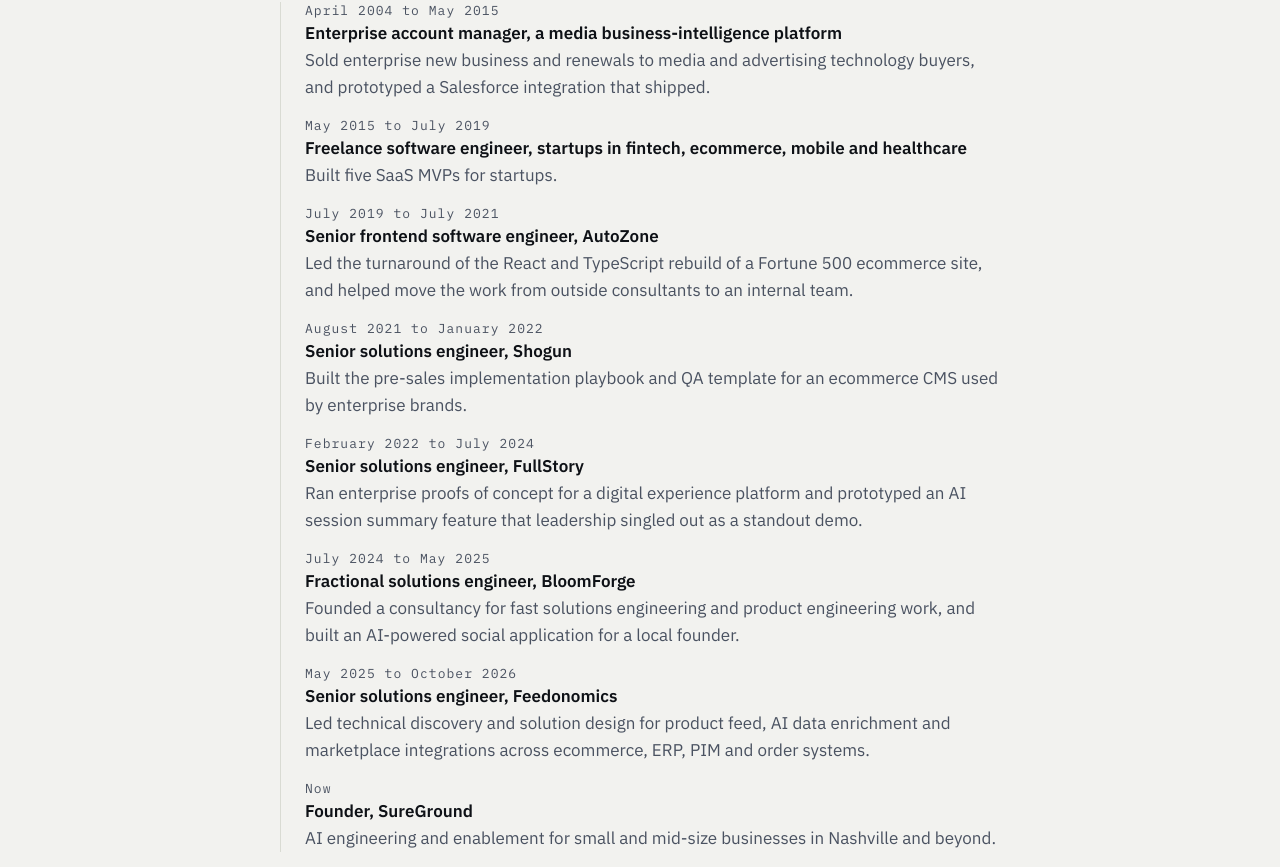
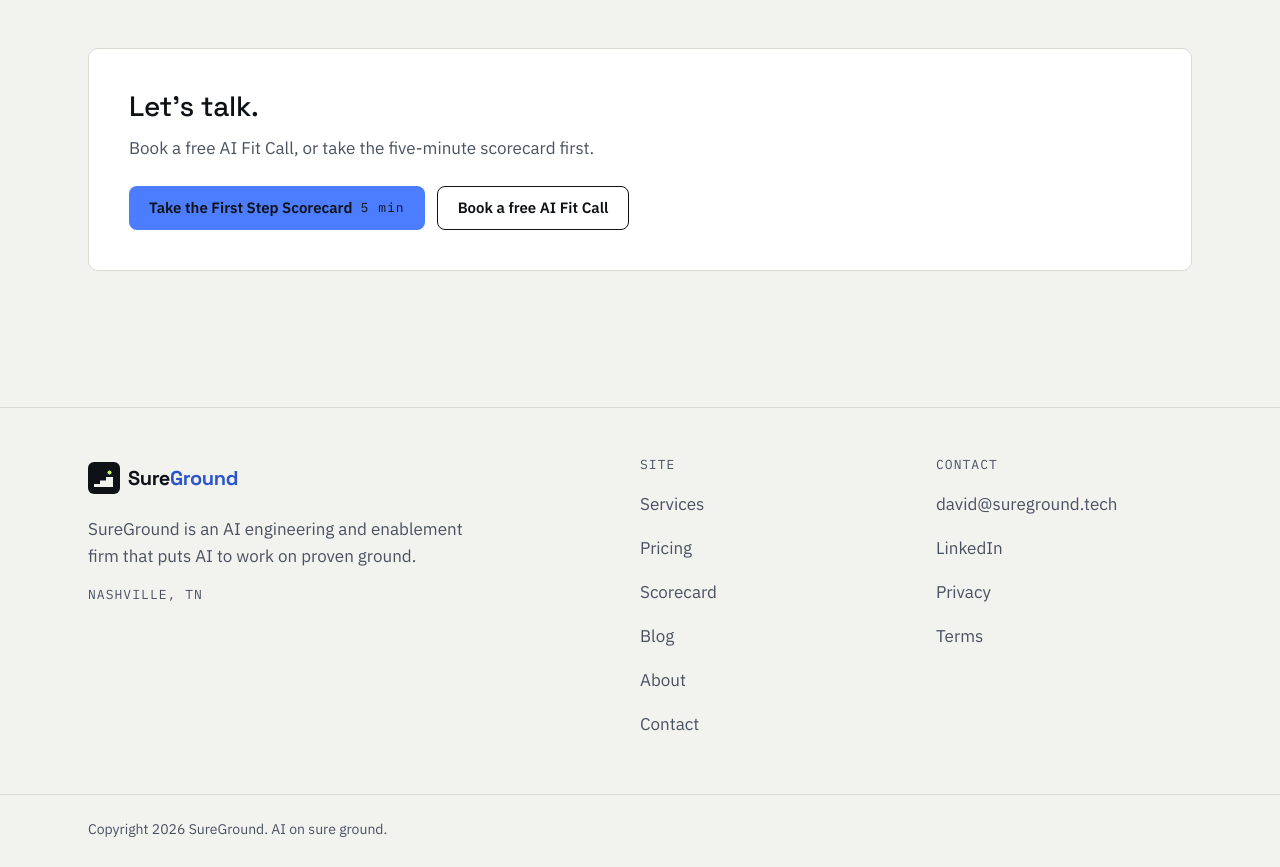
Before and after one commit to dfrho/sureground-tech, a Next.js app: page /about in a window 1280 px wide. Shown: the part 1693-2560 px from the top of the page. Built offline with nearby package versions, Linux system fonts and the light colour scheme.

Commit message:
p2: About drops career timeline; closing CTA reads Let's talk
Co-Authored-By: Claude Opus 5.5 <noreply@anthropic.com>

```diff
--- a/app/(site)/about/page.tsx
+++ b/app/(site)/about/page.tsx
@@ -4,7 +4,7 @@ import Image from "next/image";
 import { JsonLd } from "@/components/seo/JsonLd";
 import { CTA } from "@/components/site/CTA";
 import { cardClass } from "@/components/site/Section";
-import { facts, formatMonth, yearsOfExperience } from "@/content/facts";
+import { facts, yearsOfExperience } from "@/content/facts";
 import { breadcrumbLd, personLd } from "@/lib/seo/jsonld";
 
 export const metadata: Metadata = {
@@ -100,37 +100,10 @@ export default function AboutPage() {
             ))}
           </ul>
         </section>
-
-        <section aria-labelledby="path-title" className="mt-4">
-          <h2 id="path-title" className="font-display text-h2">
-            The path here
-          </h2>
-          <ol className="mt-4 flex flex-col gap-4 border-l border-border pl-6">
-            {facts.career.map((c) => (
-              <li key={c.id}>
-                <p className="font-mono text-label text-muted">
-                  {formatMonth(c.start)} to {formatMonth(c.end)}
-                </p>
-                <h3 className="font-semibold">
-                  {c.title}, {c.employer}
-                </h3>
-                <p className="text-muted">{c.summary}</p>
-              </li>
-            ))}
-            <li>
-              <p className="font-mono text-label text-muted">Now</p>
-              <h3 className="font-semibold">{facts.role}, SureGround</h3>
-              <p className="text-muted">
-                AI engineering and enablement for small and mid-size businesses in Nashville and
-                beyond.
-              </p>
-            </li>
-          </ol>
-        </section>
       </div>
 
       <CTA
-        title="Talk it through with me."
+        title="Let's talk."
         body="Book a free AI Fit Call, or take the five-minute scorecard first."
       />
     </>
```
